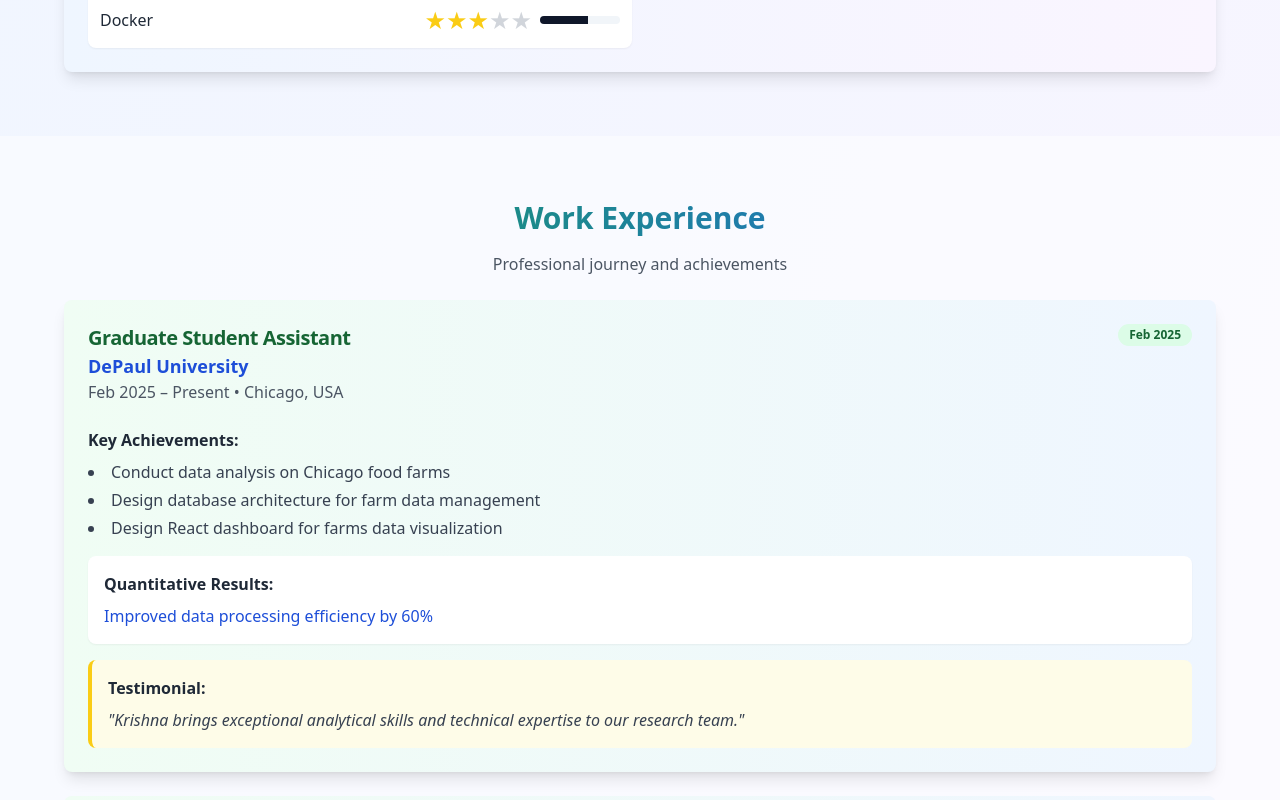
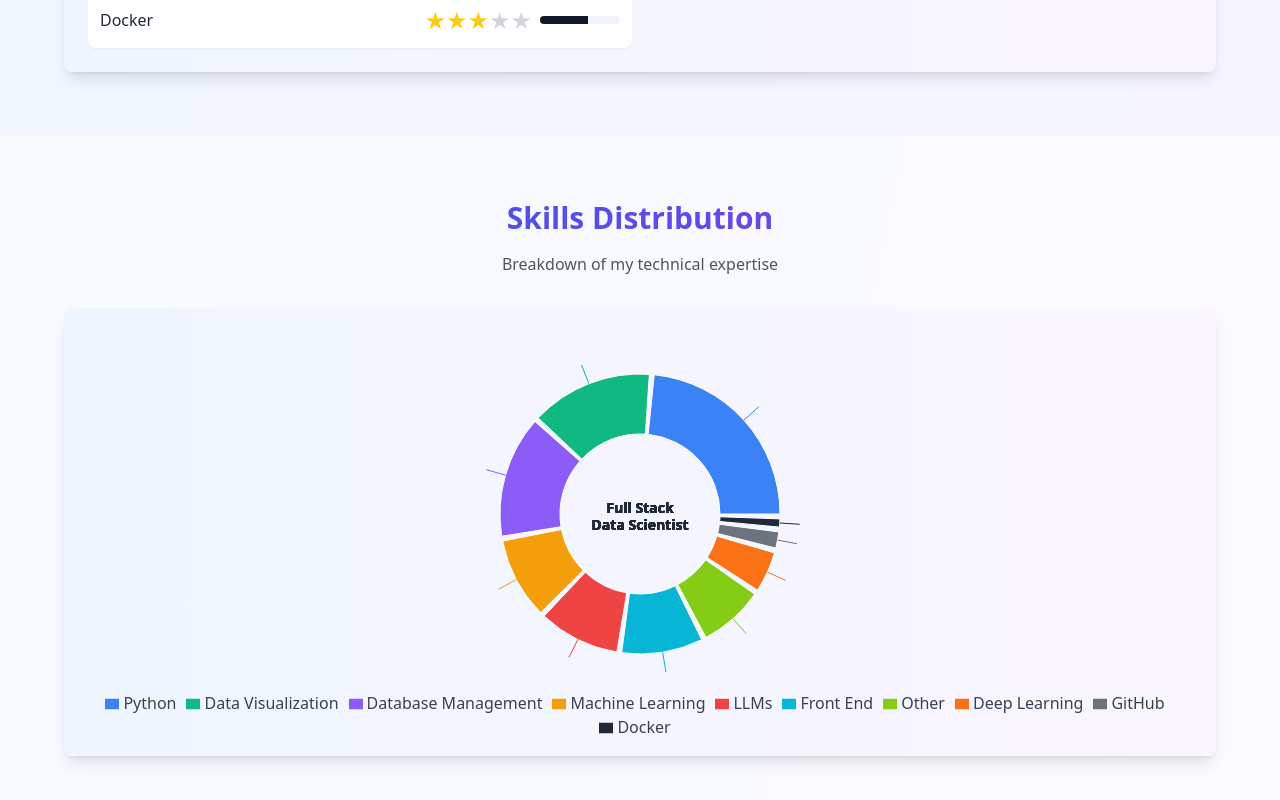
Before and after one commit to KrishnaMSD/Krishna-Kalakonda-Portfolio, a React (Vite) app: page / in a window 1280 px wide. Shown: the part 1940-2740 px from the top of the page. Built offline with nearby package versions, Linux system fonts and the light colour scheme.

Commit message:
Add pie chart to skills section
Adds a pie chart component to the home page, displaying skills breakdown.

```diff
--- /dev/null
+++ b/src/components/SkillsPieChart.tsx
@@ -0,0 +1,86 @@
+
+import React from 'react';
+import { PieChart, Pie, Cell, ResponsiveContainer, Legend, Tooltip } from 'recharts';
+import { Card, CardContent, CardHeader, CardTitle } from "@/components/ui/card";
+
+const skillsData = [
+  { name: 'Python', value: 25, color: '#3B82F6' },
+  { name: 'Data Visualization', value: 15, color: '#10B981' },
+  { name: 'Database Management', value: 15, color: '#8B5CF6' },
+  { name: 'Machine Learning', value: 10, color: '#F59E0B' },
+  { name: 'LLMs', value: 10, color: '#EF4444' },
+  { name: 'Front End', value: 10, color: '#06B6D4' },
+  { name: 'Other', value: 8, color: '#84CC16' },
+  { name: 'Deep Learning', value: 5, color: '#F97316' },
+  { name: 'GitHub', value: 2, color: '#6B7280' },
+  { name: 'Docker', value: 1, color: '#1F2937' }
+];
+
+const SkillsPieChart = () => {
+  const renderCustomizedLabel = ({ cx, cy }: { cx: number; cy: number }) => {
+    return (
+      <text
+        x={cx}
+        y={cy}
+        fill="#1F2937"
+        textAnchor="middle"
+        dominantBaseline="central"
+        className="text-sm font-bold"
+      >
+        <tspan x={cx} dy="-0.5em">Full Stack</tspan>
+        <tspan x={cx} dy="1.2em">Data Scientist</tspan>
+      </text>
+    );
+  };
+
+  return (
+    <div className="space-y-8">
+      <div className="text-center">
+        <h2 className="text-3xl font-bold mb-4 bg-gradient-to-r from-blue-600 to-purple-600 bg-clip-text text-transparent">
+          Skills Distribution
+        </h2>
+        <p className="text-gray-600">Breakdown of my technical expertise</p>
+      </div>
+
+      <Card className="shadow-lg border-0 bg-gradient-to-r from-blue-50 to-purple-50">
+        <CardContent className="p-6">
+          <ResponsiveContainer width="100%" height={400}>
+            <PieChart>
+              <Pie
+                data={skillsData}
+                cx="50%"
+                cy="50%"
+                innerRadius={80}
+                outerRadius={140}
+                paddingAngle={2}
+                dataKey="value"
+                label={renderCustomizedLabel}
+              >
+                {skillsData.map((entry, index) => (
+                  <Cell key={`cell-${index}`} fill={entry.color} />
+                ))}
+              </Pie>
+              <Tooltip
+                formatter={(value) => [`${value}%`, 'Proficiency']}
+                labelStyle={{ color: '#1F2937' }}
+                contentStyle={{
+                  backgroundColor: 'white',
+                  border: '1px solid #E5E7EB',
+                  borderRadius: '8px',
+                  boxShadow: '0 4px 6px -1px rgba(0, 0, 0, 0.1)'
+                }}
+              />
+              <Legend
+                verticalAlign="bottom"
+                height={36}
+                formatter={(value) => <span style={{ color: '#374151' }}>{value}</span>}
+              />
+            </PieChart>
+          </ResponsiveContainer>
+        </CardContent>
+      </Card>
+    </div>
+  );
+};
+
+export default SkillsPieChart;
--- a/src/pages/Index.tsx
+++ b/src/pages/Index.tsx
@@ -4,6 +4,7 @@ import { Button } from "@/components/ui/button";
 import { Card, CardContent, CardHeader, CardTitle } from "@/components/ui/card";
 import { Badge } from "@/components/ui/badge";
 import SkillsVisualization from '@/components/SkillsVisualization';
+import SkillsPieChart from '@/components/SkillsPieChart';
 import WorkExperience from '@/components/WorkExperience';
 import Education from '@/components/Education';
 import HireModal from '@/components/HireModal';
@@ -97,6 +98,13 @@ const Index = () => {
       <section className="py-16 px-6">
         <div className="max-w-6xl mx-auto">
           <SkillsVisualization />
+        </div>
+      </section>
+
+      {/* Skills Pie Chart Section */}
+      <section className="py-16 px-6 bg-white/50">
+        <div className="max-w-6xl mx-auto">
+          <SkillsPieChart />
         </div>
       </section>
 
```
